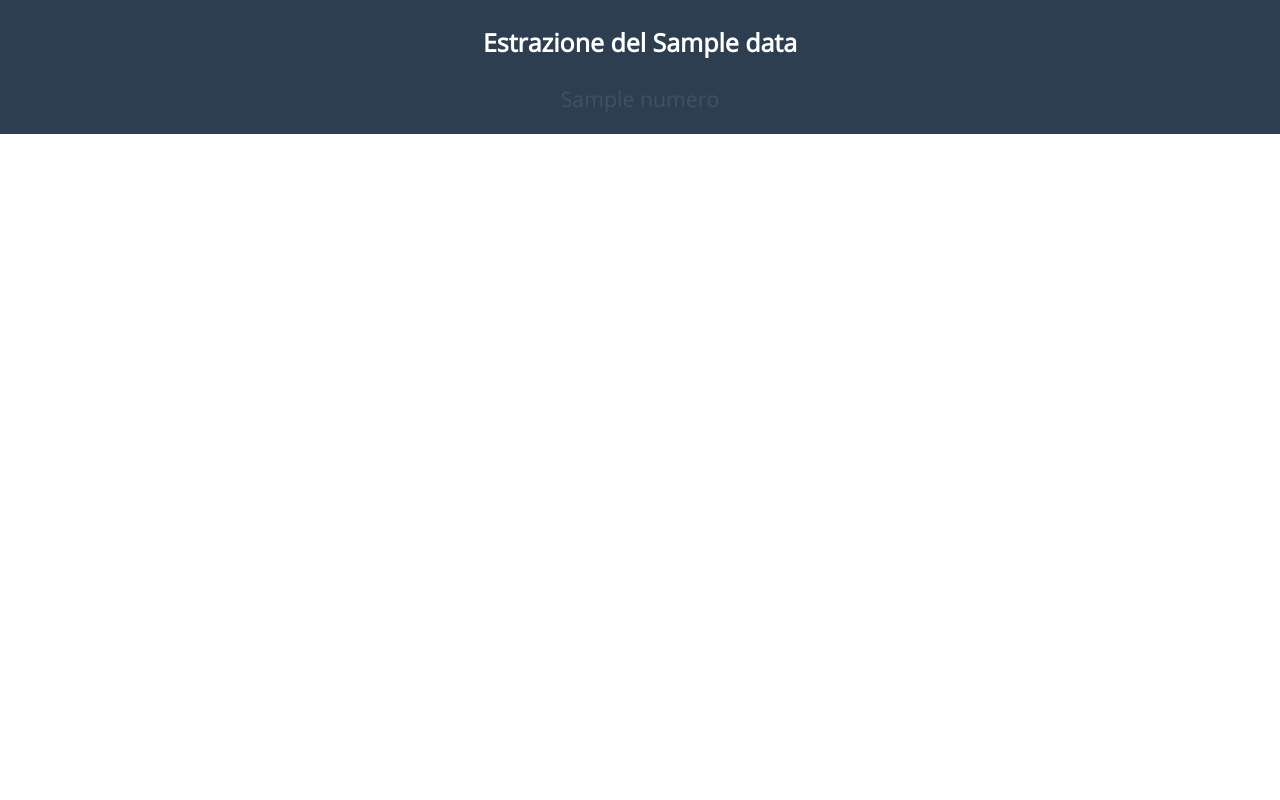
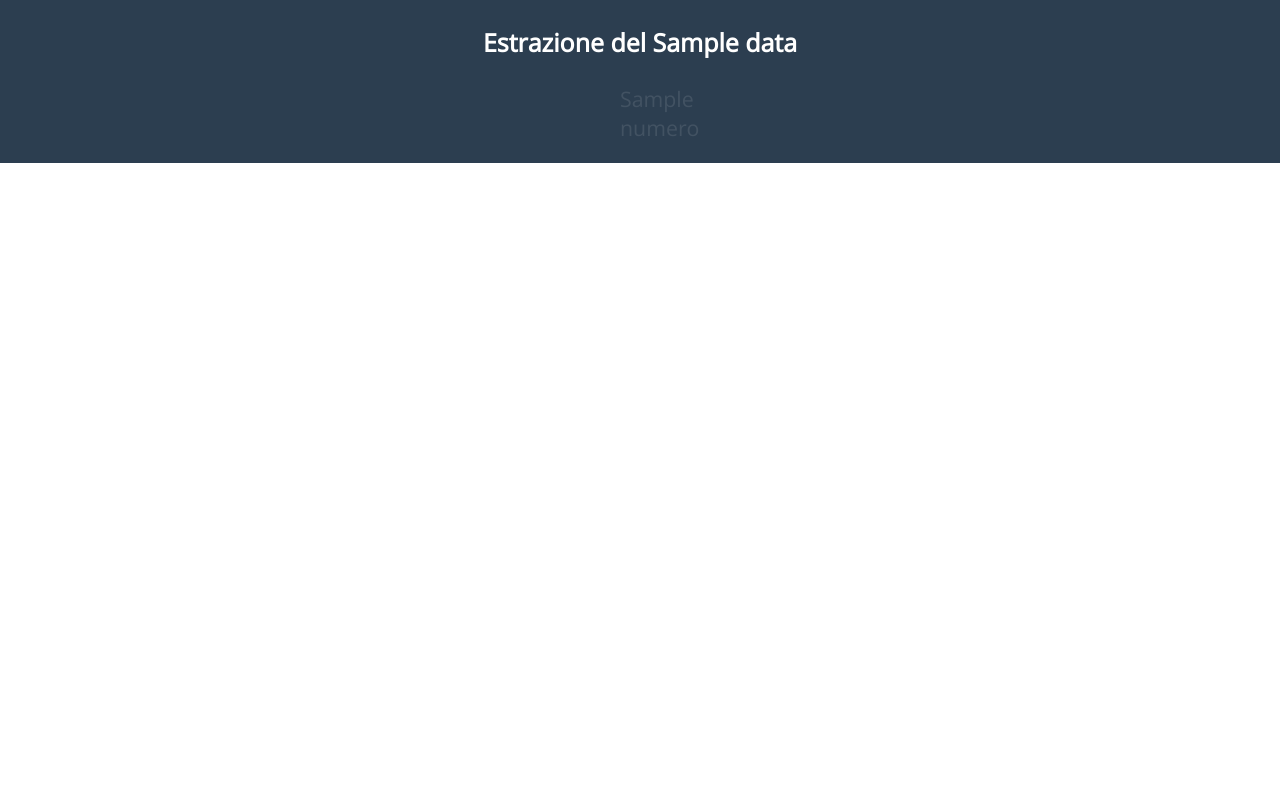
Before and after one commit to joined/superenalotto, a Flask app: template superEnalotto/templates/index.html in a window 1280 px wide. Run offline with Flask 2, Linux system fonts and the light colour scheme; the template is opened without the code that fills it: most values are stand-ins (such as "Sample title", 1, 10 or a date in 2020).

Commit message:
New style.

```diff
--- a/superEnalotto/templates/index.html
+++ b/superEnalotto/templates/index.html
@@ -11,57 +11,48 @@
 		height: 100%;
 		margin: 0;
 		padding: 0;
-  }
-  ul {
-    list-style-type: none;
-    padding-left: 0;
+		font-size: 16pt;
+		color: white;
+		font-family: 'Open Sans', sans-serif;
 	}
 	section {
 		width: 100%;
 		background-color: #34495e;
 		overflow: hidden;
+		text-align: center;
 	}
-  section:nth-child(odd) {
-    background-color: #2c3e50;
+	section:nth-child(odd) { background-color: #2c3e50; }
+	ul {
+		list-style-type: none;
+		padding-left: 0;
 	}
-  div {
-    text-align: center;
-    color: white;
-    font-family: 'Open Sans', sans-serif;
+	li > ul > li {
+		display: inline-block;
+		width: 40px;
+		text-align:right;
 	}
-
-  span.nonpreso {
-    color: rgba(255,255,255,0.1);
-  }
-
-  @media (min-width: 340px) {
-    div { font-size: 16pt; }
-  }
+	li > ul > li:not(.preso) { opacity: 0.1; }
 </style>
 <body>
-{% for estrazione in estrazioni %}
+{%- for estrazione in estrazioni %}
 	<section>
-    <div>
 		<h3>Estrazione del {{estrazione.data}}</h3>
 		<p>
 			<ul>
-        {% for combinazione in estrazione.combinazioni %}
+			{%- for combinazione in estrazione.combinazioni %}
 				<li>
-          {% for numero in combinazione %}
-            {% if not numero.preso %}
-              <span class="nonpreso">
-            {% else %}
-              <span>
-            {% endif %}
-              {{numero.numero}}
-            </span>
-          {% endfor %}
+					<ul>
+						{% for numero in combinazione -%}
+							<li {%- if numero.preso %} class='preso' {%- endif %}>
+								{{- numero.numero -}}
 							</li>
-        {% endfor %}
+						{%- endfor %}
+					</ul>
+				</li>
+			{% endfor -%}
 			</ul>
 		</p>
-    </div>
 	</section>
-{% endfor %}
+{%- endfor -%}
 </body>
 </html>
```
Also changed, not shown: 1 other file. Lines whose indentation alone changed are shown as unchanged.
